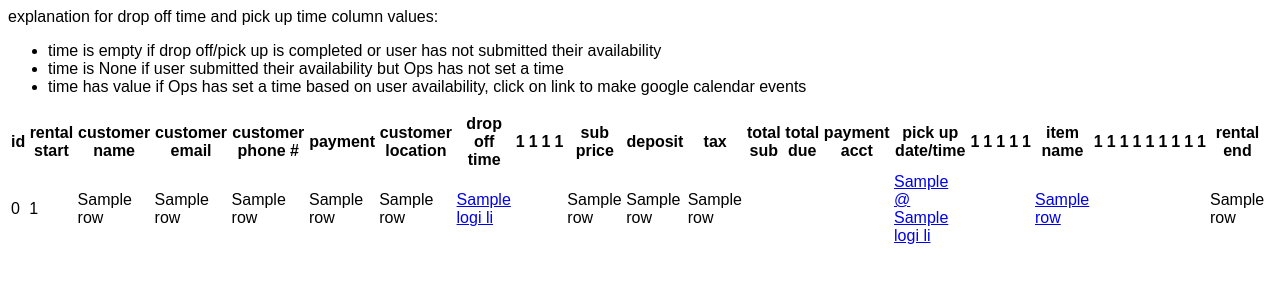
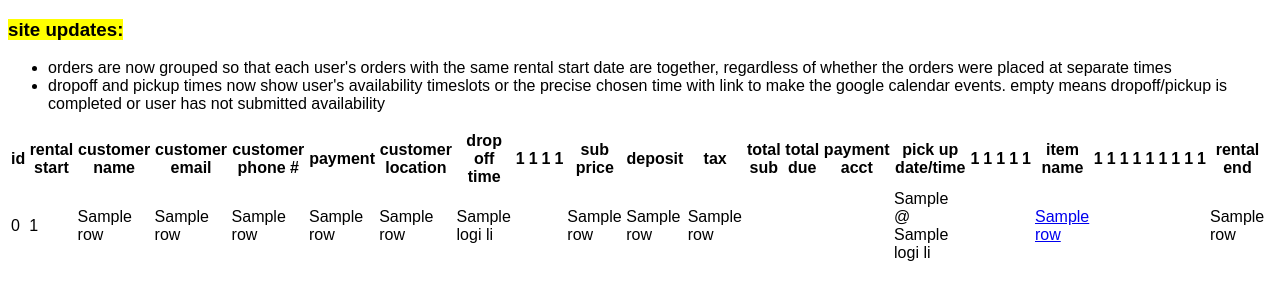
Before and after one commit to angihe93/auto-ops, a Flask app: template templates/index.html in a window 1280 px wide. Shown: the top 300 px of the page. Run offline with Flask 2, Linux system fonts and the light colour scheme; the template is opened without the code that fills it: most values are stand-ins (such as "Sample title", 1, 10 or a date in 2020); some libraries are stand-ins or nearby versions.

Commit message:
update dropoff/pickup time value and link

```diff
--- a/app.py
+++ b/app.py
@@ -158,9 +158,11 @@ def mainsiteops():
             #### if logi[-1] ie. chosen time is null, then append timeslots instead, and change link to the task id ###
             if type(logi[-1])==type(None):
                 dropoff_time=logi[3] # show timeslots
+                activate_makecalevents_url_dropoff=0
             else:
                 dropoff_time=logi[-1]
-            logi_li.append((i[0],i[1],i[2],i[3],i[6],i[7],dropoff_time,str(logi[5])+' '+logi[6]+', '+logi[7]+', NY '+logi[8],logi[1],'','',''))
+                activate_makecalevents_url_dropoff=1
+            logi_li.append((i[0],i[1],i[2],i[3],i[6],i[7],dropoff_time,str(logi[5])+' '+logi[6]+', '+logi[7]+', NY '+logi[8],logi[1],'','','',activate_makecalevents_url_dropoff,0))
             # print(logi)
         elif i[-1]==1 and i[-2]==0: # pickup needs event
             # print('pickup needs event')
@@ -169,9 +171,11 @@ def mainsiteops():
             logi = [l for l in logistics if l[0]==dts and l[4]==rid][0]
             if type(logi[-1])==type(None):
                 pickup_time=logi[3] # show timeslots
+                activate_makecalevents_url_pickup=0
             else:
                 pickup_time=logi[-1]
-            logi_li.append((i[0],i[1],i[2],i[3],i[6],i[7],'','','',pickup_time,str(logi[5])+' '+logi[6]+' '+logi[7]+' '+logi[8],logi[1]))
+                activate_makecalevents_url_pickup=1
+            logi_li.append((i[0],i[1],i[2],i[3],i[6],i[7],'','','',pickup_time,str(logi[5])+' '+logi[6]+' '+logi[7]+' '+logi[8],logi[1],0,activate_makecalevents_url_pickup))
             # print(logi)
         elif i[-2]==1 and i[-1]==1: # both needs events
             # print('both need event')
@@ -182,16 +186,20 @@ def mainsiteops():
             logi_p = [l for l in logistics if l[0]==dts_p and l[4]==rid][0]
             if type(logi_d[-1])==type(None):
                 dropoff_time=logi_d[3]
+                activate_makecalevents_url_dropoff=0
             else:
                 dropoff_time=logi_d[-1]
+                activate_makecalevents_url_dropoff=1
             if type(logi_p[-1])==type(None):
                 pickup_time=logi_p[3]
+                activate_makecalevents_url_pickup=0
             else:
                 pickup_time=logi_p[-1]
-            logi_li.append((i[0],i[1],i[2],i[3],i[6],i[7],dropoff_time,str(logi_d[5])+' '+logi_d[6]+' '+logi_d[7]+' '+logi_d[8],logi_d[1],pickup_time,str(logi_p[5])+' '+logi_p[6]+' '+logi_p[7]+' '+logi_p[8],logi_p[1]))
+                activate_makecalevents_url_pickup=1
+            logi_li.append((i[0],i[1],i[2],i[3],i[6],i[7],dropoff_time,str(logi_d[5])+' '+logi_d[6]+' '+logi_d[7]+' '+logi_d[8],logi_d[1],pickup_time,str(logi_p[5])+' '+logi_p[6]+' '+logi_p[7]+' '+logi_p[8],logi_p[1], activate_makecalevents_url_dropoff,activate_makecalevents_url_pickup))
         else: # neither needs event
             # print('else')
-            logi_li.append((i[0],i[1],i[2],i[3],i[6],i[7],'','','','','',''))
+            logi_li.append((i[0],i[1],i[2],i[3],i[6],i[7],'','','','','','',0,0))
 
     # check for extensions and prepend appropriate pickup dates to pickup datetime column
     cur.execute("select * from extensions")
@@ -214,7 +222,7 @@ def mainsiteops():
     # list to store calendar info: dropoff/pickup type, renter name, rental start (for dropoff), rental end (for pickup), chosen time, items, total due/deposit return, task id from ops (id=order id), renter address, renter phone, renter payment
     # add it to session so makecalevents can access https://stackoverflow.com/questions/27611216/how-to-pass-a-variable-between-flask-pages
 
-    return render_template('index.html', rows=rows, logi_li=logi_li, ext_li=ext_li)
+    return render_template('index.html', rows=rows, logi_li=logi_li, ext_li=ext_li) #, activate_makecalevents_url=activate_makecalevents_url)
             # # return render_template("index.html")
     # return render_template("key.html")
 
--- a/templates/index.html
+++ b/templates/index.html
@@ -9,12 +9,12 @@
     <title></title>
   </head>
   <body>
-    explanation for drop off time and pick up time column values:
+    <h3><mark>site updates:</mark></h3>
     <ul>
-      <li>time is empty if drop off/pick up is completed or user has not submitted their availability</li>
-      <li>time is None if user submitted their availability but Ops has not set a time</li>
-      <li>time has value if Ops has set a time based on user availability, click on link to make google calendar events</li>
+      <li>orders are now grouped so that each user's orders with the same rental start date are together, regardless of whether the orders were placed at separate times</li>
+      <li>dropoff and pickup times now show user's availability timeslots or the precise chosen time with link to make the google calendar events. empty means dropoff/pickup is completed or user has not submitted availability</li>
     </ul>
+
     <table>
       <tr>
         <th>id</th>
@@ -63,7 +63,11 @@
         <td>{{ row[3] }}</td> <!-- customer phone -->
         <td>{{ row[12] }}</td> <!-- payment -->
         <td>{{ row[4] }}</td> <!-- customer address -->
-        <td><a href="{{ url_for('makecalevents', ltype='dropoff', renter=row[1], date=row[0], time=logi_li[loop.index0][6], item_name=row[8], item_link=row[11], tid=row[13], address=logi_li[loop.index0][7], phone=row[3], payment=row[12], notes=logi_li[loop.index0][8], email=row[2], rid=row[14]) }}">{{ logi_li[loop.index0][6] }}</a></td> <!-- drop off time, nothing means it does not need an event, none means user has submitted availability but ops has not chosen a time-->
+        {% if logi_li[loop.index0][-2]==1 %}
+         <td><a href="{{ url_for('makecalevents', ltype='dropoff', renter=row[1], date=row[0], time=logi_li[loop.index0][6], item_name=row[8], item_link=row[11], tid=row[13], address=logi_li[loop.index0][7], phone=row[3], payment=row[12], notes=logi_li[loop.index0][8], email=row[2], rid=row[14]) }}">{{ logi_li[loop.index0][6] }}</a></td> <!-- drop off time, nothing means it does not need an event, none means user has submitted availability but ops has not chosen a time-->
+        {% else %}
+         <td>{{logi_li[loop.index0][6]}}</td>
+        {% endif %}
         <td> </td>
         <td> </td>
         <td> </td>
@@ -74,7 +78,11 @@
         <td> </td> <!-- total sub -->
         <td> </td> <!-- total due -->
         <td> </td> <!-- payment acct -->
+        {% if logi_li[loop.index0][-1]==1 %}
         <td><a href="{{ url_for('makecalevents', ltype='pickup', renter=row[1], date=row[9], time=logi_li[loop.index0][9], item_name=row[8], item_link=row[11], tid=row[13], address=logi_li[loop.index0][7], phone=row[3], payment=row[12], notes=logi_li[loop.index0][11], email=row[2], rid=row[14], p_date=ext_li[loop.index0]) }}"> {{ ext_li[loop.index0] }} @ {{logi_li[loop.index0][9] }} </td> <!-- pick up datetime, 9th element in logi li item -->
+        {% else %}
+        <td>{{ ext_li[loop.index0] }} @ {{logi_li[loop.index0][9]}}</td>
+        {% endif %}
         <td> </td>
         <td> </td>
         <td> </td>
```
